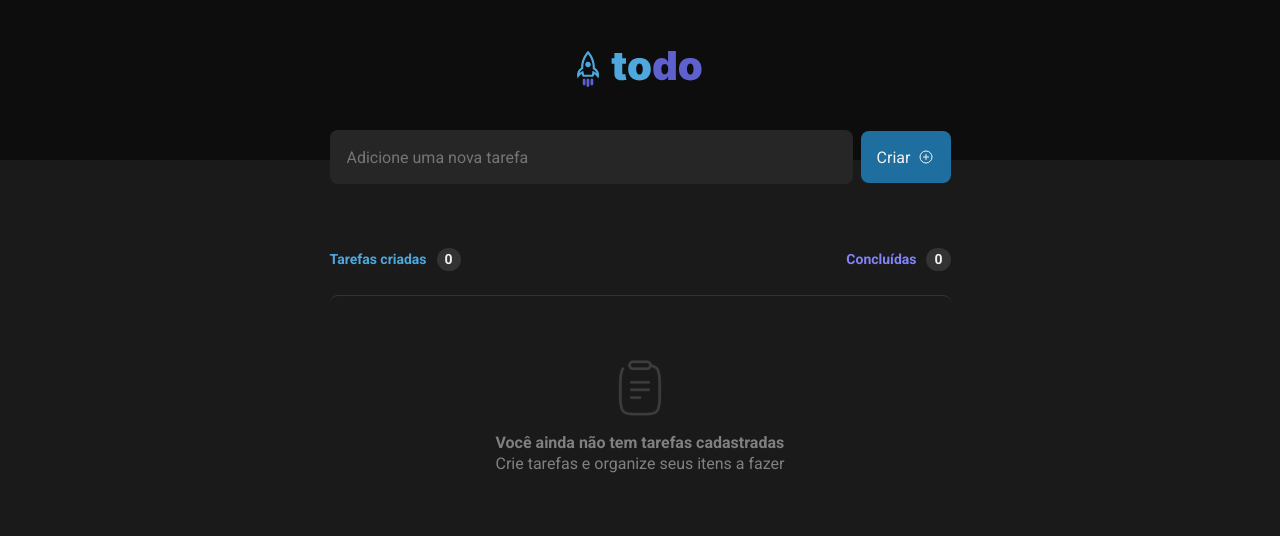
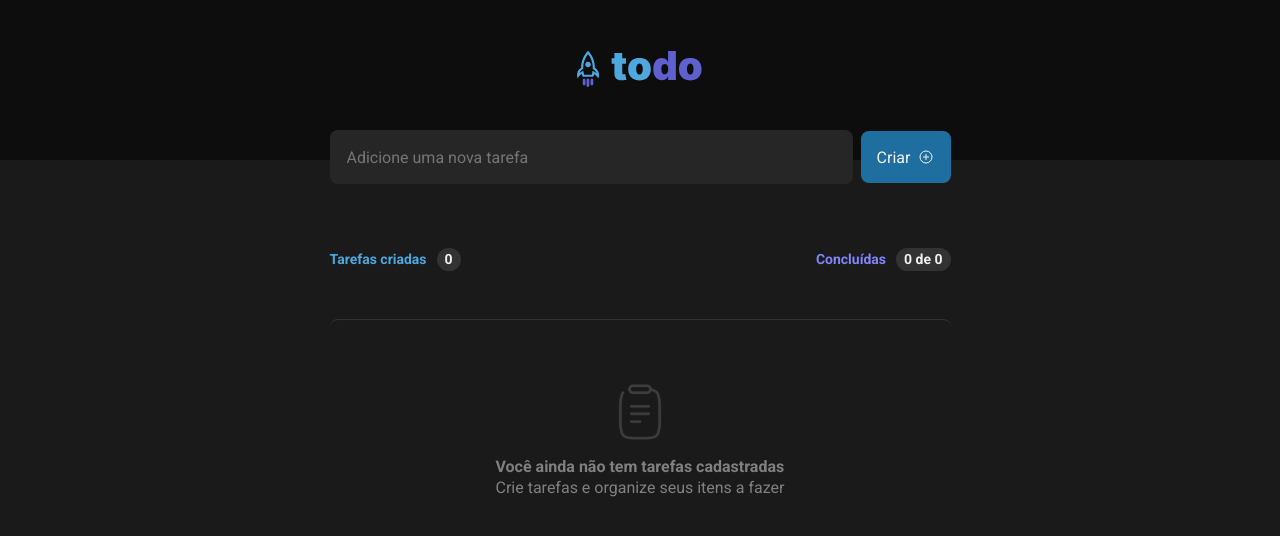
Before and after one commit to carlossroliveira/toDo-List, a React (Vite) app: page / in a window 1280 px wide. Shown: the top 536 px of the page. Built offline with nearby package versions, Linux system fonts and the light colour scheme.

Commit message:
Finalização

```diff
--- a/src/components/Content/index.tsx
+++ b/src/components/Content/index.tsx
@@ -3,8 +3,8 @@ import { useState } from 'react'
 import { v4 as uuidv4 } from 'uuid'
 
 // Components
+import { Table } from '../Table'
 import { Input } from '../Input'
-import { Table } from '../Table'
 
 // Styles
 import { ContainerSC } from './contentStyles'
@@ -19,23 +19,28 @@ export const Content = () => {
   const [list, setList] = useState<IContentProps[]>([])
 
   const handleList = (value: string) => {
-    setList([...list, { id: uuidv4(), content: value, completed: false }])
+    const newItem = { id: uuidv4(), content: value, completed: false }
+
+    setList((prevList) => [...prevList, newItem])
   }
 
   const handleDelete = (id: string) => {
-    const valueId = list.filter((element) => element.id !== id)
+    const valueId = (prevList: IContentProps[]) =>
+      prevList.filter((element) => element.id !== id)
 
     setList(valueId)
   }
 
   const handleComplete = (id: string) => {
-    const updatedList = list.map((element) =>
-      element.id === id
-        ? { ...element, completed: !element.completed }
-        : element,
-    )
+    const isComplete = (prevList: IContentProps[]) => {
+      return prevList.map((element) =>
+        element.id === id
+          ? { ...element, completed: !element.completed }
+          : element,
+      )
+    }
 
-    setList(updatedList)
+    setList(isComplete)
   }
 
   return (
--- a/src/components/Table/index.tsx
+++ b/src/components/Table/index.tsx
@@ -31,6 +31,12 @@ interface ITableProps {
 
 export const Table = (props: ITableProps) => {
   const { list, handleDelete, handleComplete } = props
+
+  const amountOfTasks = list.length
+
+  const amountOfCompletedTasks = list.filter(
+    (element) => element.completed === true,
+  ).length
 
   const handleOnChange = useCallback(
     (id: string) => {
@@ -73,11 +79,12 @@ export const Table = (props: ITableProps) => {
       <DivSC>
         <ParagraphOneDivSC>
           Tarefas criadas
-          <SpanSC>0</SpanSC>
+          <SpanSC>{amountOfTasks}</SpanSC>
         </ParagraphOneDivSC>
 
         <ParagraphTwoDivSC>
-          Concluídas <SpanSC>0</SpanSC>
+          Concluídas{' '}
+          <SpanSC>{`${amountOfCompletedTasks} de ${amountOfTasks}`}</SpanSC>
         </ParagraphTwoDivSC>
       </DivSC>
 
--- a/src/components/Table/tableStyles.ts
+++ b/src/components/Table/tableStyles.ts
@@ -43,6 +43,9 @@ export const SpanSC = styled.span`
 `
 
 export const ContainerTableSC = styled.div`
+  height: 25rem;
+  overflow-y: auto;
+
   div + div {
     margin-top: 0.75rem;
   }
```
